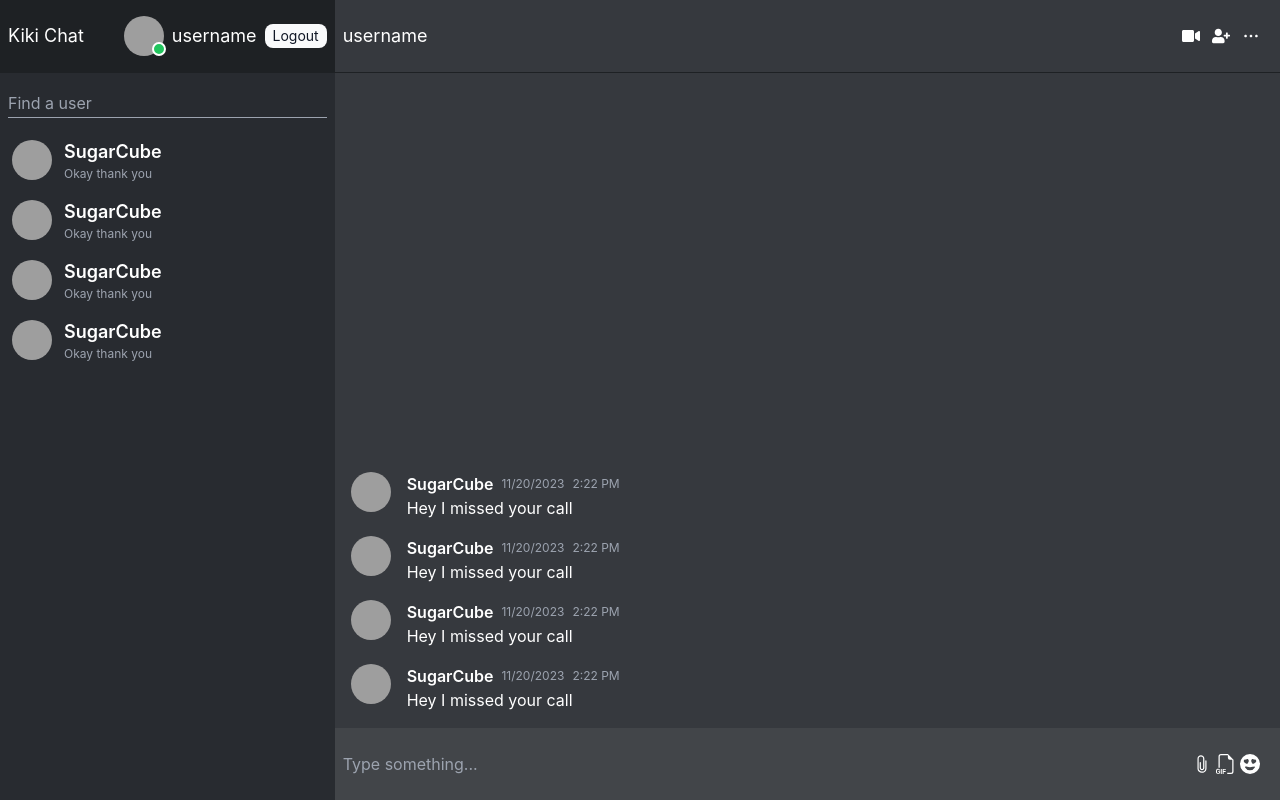
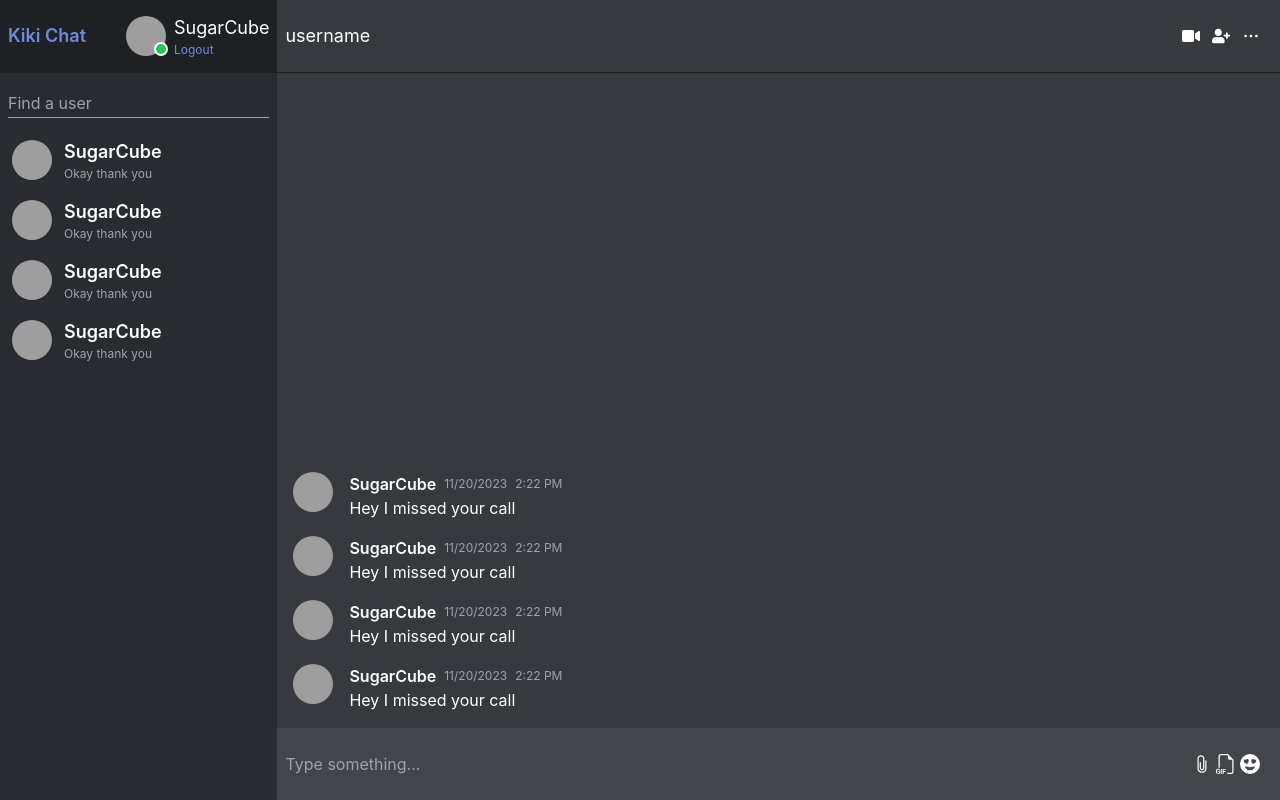
Before and after one commit to HafsaSarker/chat-app, a React (Vite) app: page /home in a window 1280 px wide. Built offline with nearby package versions, Linux system fonts and the light colour scheme; grey boxes are pictures that could not be loaded; a web font is replaced by a local one.

Commit message:
change sidenav

```diff
--- a/src/components/Sidebar.jsx
+++ b/src/components/Sidebar.jsx
@@ -7,7 +7,7 @@ function Sidebar() {
   return (
     <div className="flex flex-col flex-2 h-full text-white">
       <nav className="bg-gray-1 h-20 flex justify-between items-center gap-10 px-2">
-        <h3 className="text-lg">Kiki Chat</h3>
+        <h3 className="text-lg text-blue-1 font-semibold">Kiki Chat</h3>
 
         <div className="flex gap-2 justify-center items-center">
           <div className="relative">
@@ -18,10 +18,10 @@ function Sidebar() {
             />
             <span className="bottom-0 left-7 absolute  w-3.5 h-3.5 bg-green-500 border-2 border-white dark:border-gray-800 rounded-full"></span>
           </div>
-          <h3 className="text-lg">username</h3>
-          <button className="text-sm bg-gray-50 text-gray-900 px-2 py-0.5 rounded-lg">
-            Logout
-          </button>
+          <div className="flex flex-col justify-start items-start">
+            <h3 className="text-lg">SugarCube</h3>
+            <button className="text-xs text-blue-1 bg-inherit">Logout</button>
+          </div>
         </div>
       </nav>
 
```
